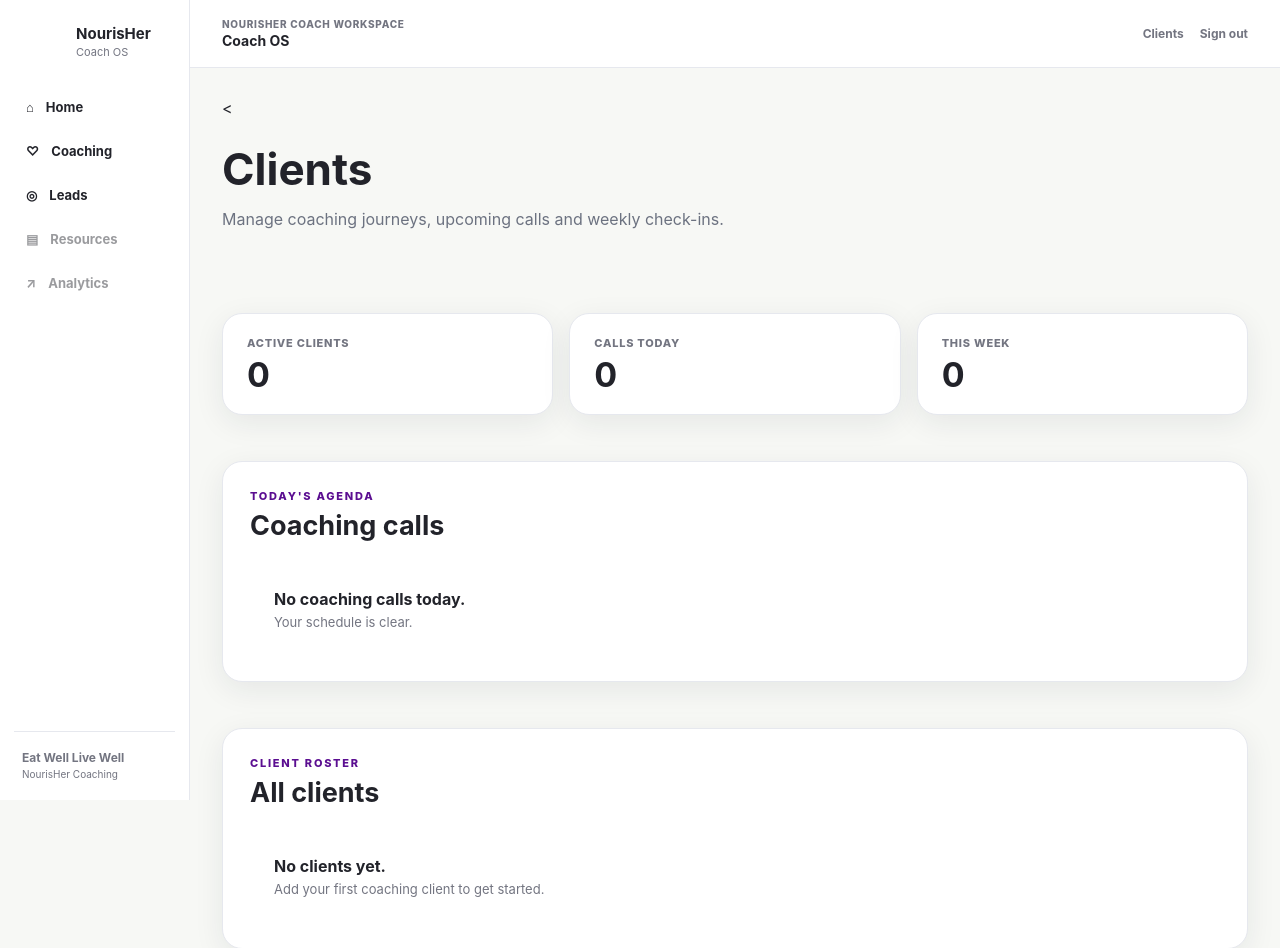
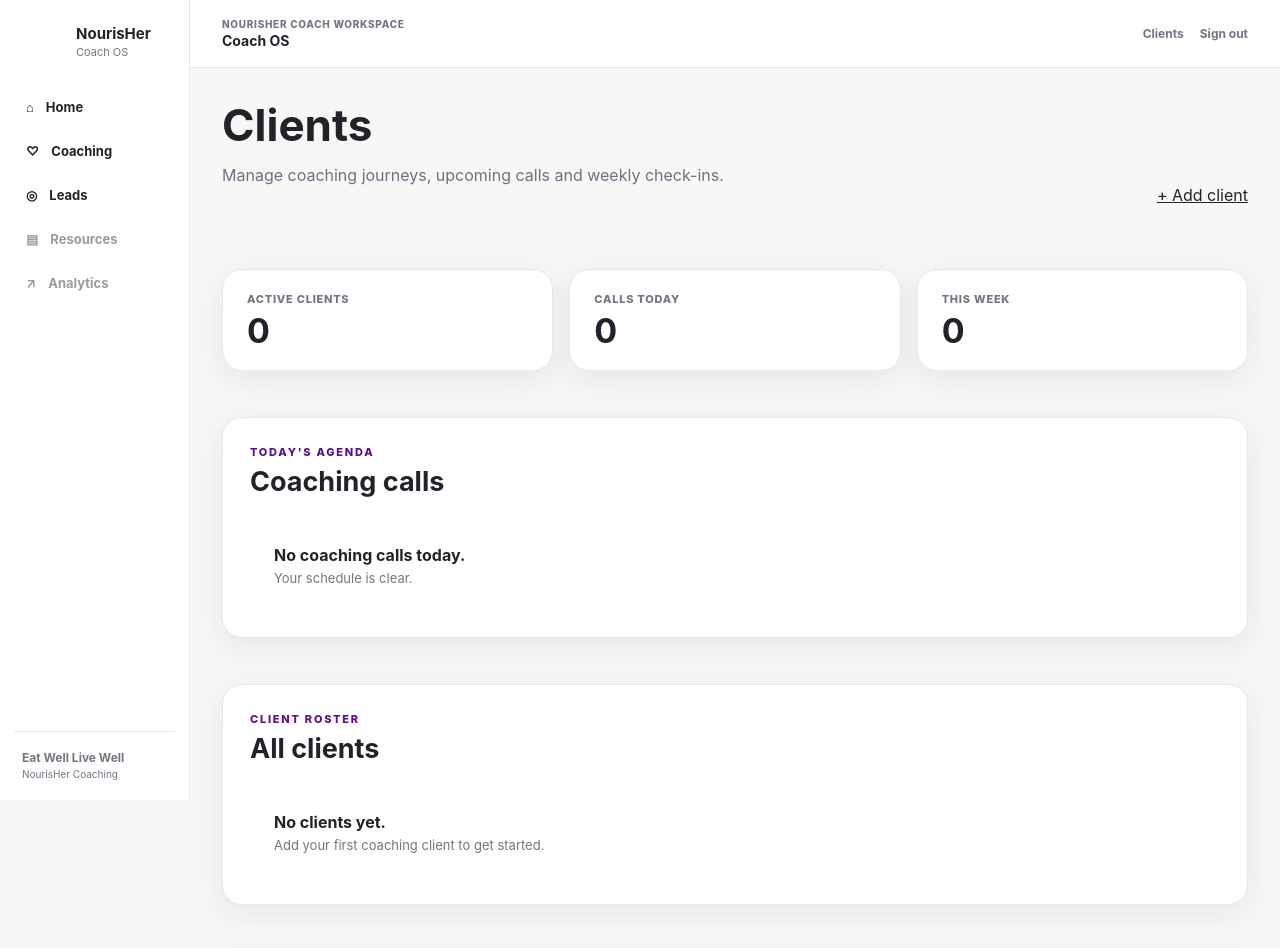
Before and after one commit to ramsparames/eatwelllivewell, a FastAPI app: page /dashboard/clients in a window 1280 px wide. Shown: the top 948 px of the page. Run offline with FastAPI, Linux system fonts and the light colour scheme; the visitor is signed in with stand-in values (Sample User, id 1); parts of the project's set-up code (start-up, migrations or seed data) failed here and were passed over.

Commit message:
Update clients.html

```diff
--- a/templates/clients.html
+++ b/templates/clients.html
@@ -10,26 +10,27 @@ Coaching | NourisHer
 
 <main class="dashboard-shell coaching-dashboard">
 
-    <<div class="page-header">
-
+  <div class="page-header">
     <div>
-
-        <h1 class="page-title">
-            Clients
-        </h1>
+        <h1 class="page-title">Clients</h1>
 
         <p class="page-description">
             Manage coaching journeys, upcoming calls and weekly check-ins.
         </p>
-
     </div>
 
-    </div>
+    <a
+        href="#add-client"
+        class="btn btn-primary"
+    >
+        + Add client
+    </a>
+   </div>
 
 
     <!-- SUMMARY -->
 
-    <section class="coaching-summary-grid">
+    <section class="coaching-summary-grid" compact-summary>
 
         <article class="coaching-summary-card">
             <span>Active clients</span>
```
